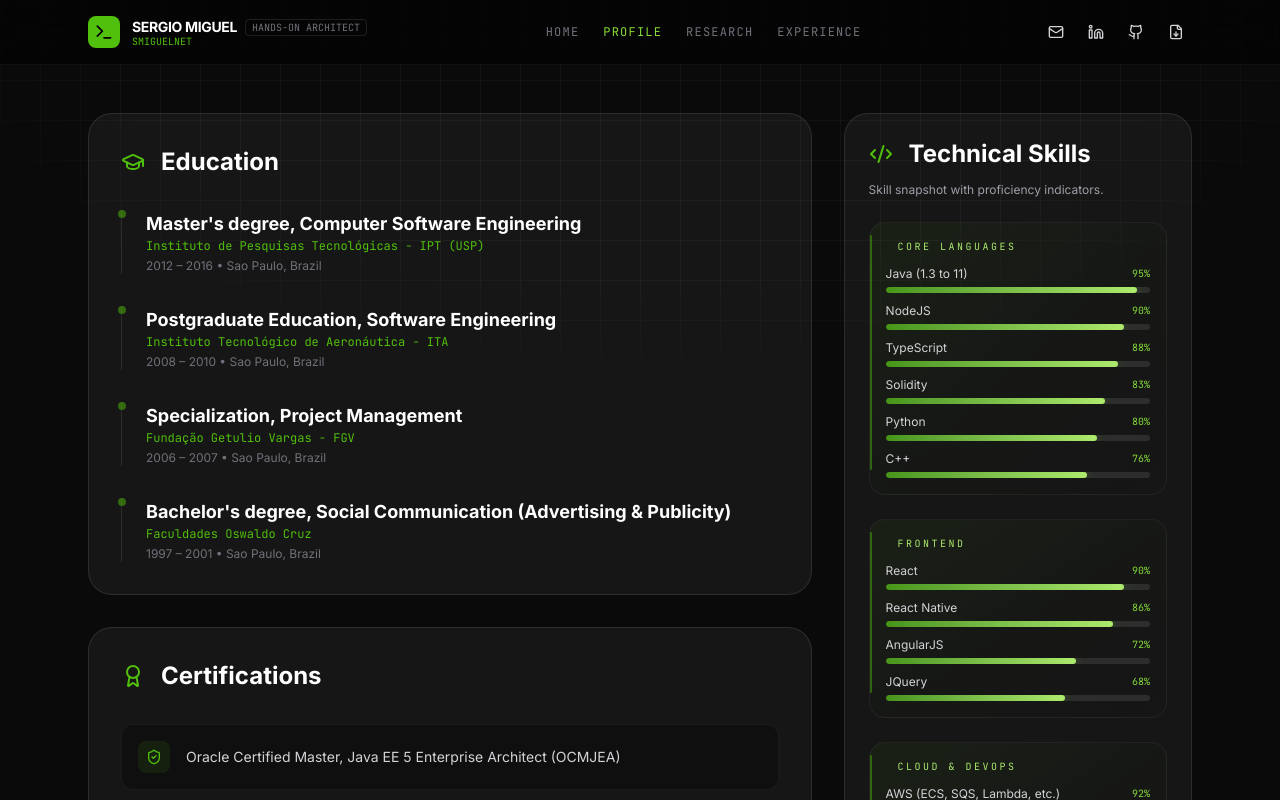
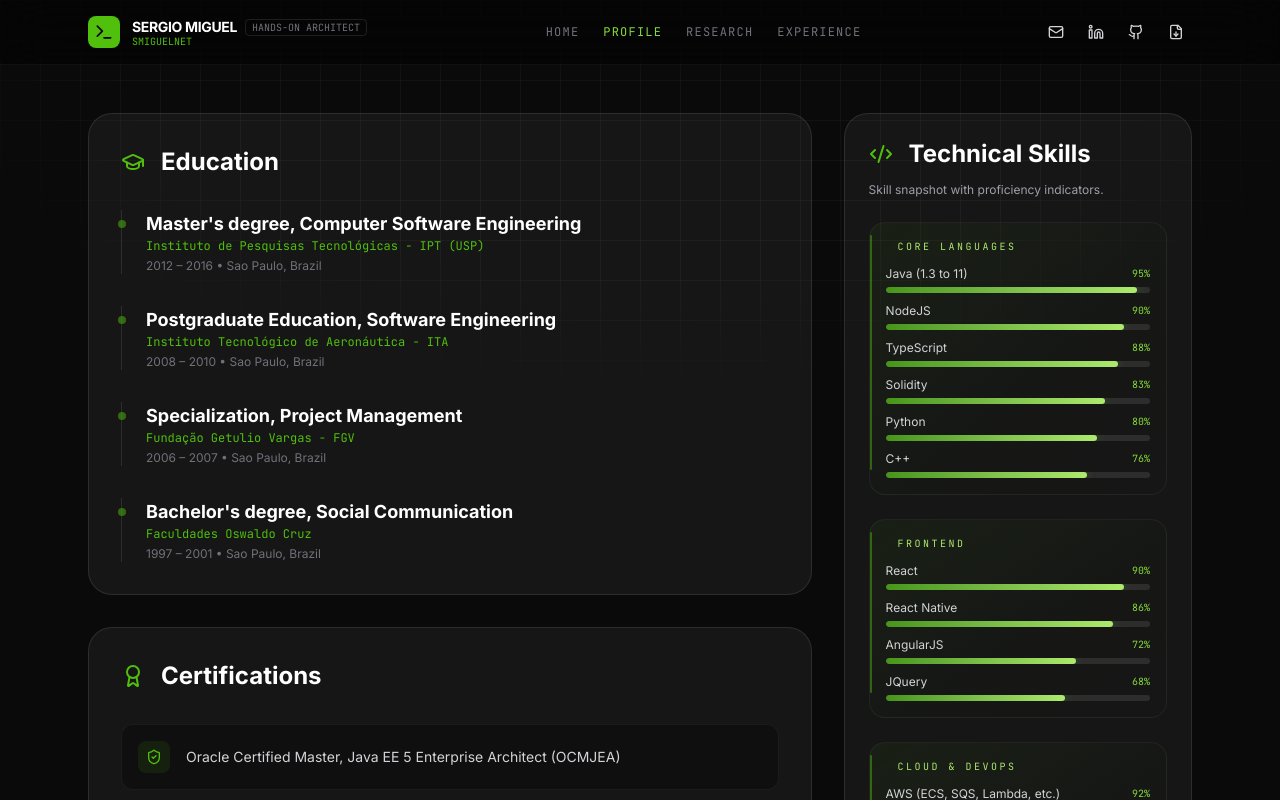
Before and after one commit to smiguelnet/website, a React (Vite) app: page / in a window 1280 px wide. Both pictures are taken after a click on the button "PROFILE". Shown: the top 800 px of the page. Built offline with nearby package versions, Linux system fonts and the light colour scheme.

Commit message:
chore: update research

```diff
--- a/src/App.tsx
+++ b/src/App.tsx
@@ -1263,8 +1263,8 @@ export default function App() {
                 </h3>
                 <p className='text-zinc-200 max-w-4xl leading-relaxed'>
                   This architecture defines components, connectors, framework selection, and
-                    synchronization strategy in a way that keeps the system evolvable without
-                    changing the feature-level contract.
+                  synchronization strategy in a way that keeps the system evolvable without changing
+                  the feature-level contract.
                 </p>
                 <p className='text-zinc-200 mt-4'>
                   Reference:{' '}
@@ -1495,7 +1495,7 @@ export default function App() {
                   <div className='space-y-8'>
                     {RESUME_DATA.education.map((edu, i) => (
                       <div key={i} className='relative pl-6 border-l border-white/10 group'>
-                        <div className='absolute -left-1 w-2 h-2 rounded-full bg-emerald-500/50 group-hover:bg-emerald-500 transition-colors' />
+                        <div className='absolute -left-1 top-2.5 w-2 h-2 rounded-full bg-emerald-500/50 group-hover:bg-emerald-500 transition-colors' />
                         <h4 className='text-lg font-bold text-white'>{edu.degree}</h4>
                         <p className='text-emerald-500 font-mono text-xs'>{edu.institution}</p>
                         <p className='text-zinc-500 text-xs mt-1'>
--- a/src/constants.ts
+++ b/src/constants.ts
@@ -281,7 +281,7 @@ export const RESUME_DATA = {
       location: 'Sao Paulo, Brazil',
     },
     {
-      degree: "Bachelor's degree, Social Communication (Advertising & Publicity)",
+      degree: "Bachelor's degree, Social Communication",
       institution: 'Faculdades Oswaldo Cruz',
       period: '1997 – 2001',
       location: 'Sao Paulo, Brazil',
```
Also changed, not shown: 1 other file (tests, documents, lock files or other folders). Lines whose indentation alone changed are shown as unchanged.
